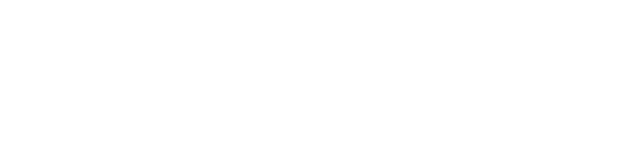
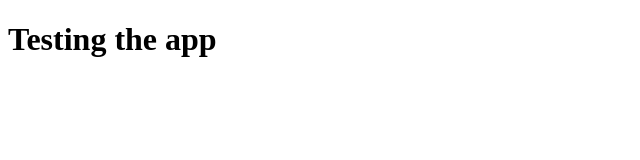
Before and after one commit to nandumalepu/javascript, a plain HTML site: page index.html in a window 1280 px wide. Shown: the whole page, without its empty margins (0-640 px from the left). Drawn offline with Linux system fonts and the light colour scheme.

Commit message:
update index.html

```diff
--- a/index.html
+++ b/index.html
@@ -7,6 +7,6 @@
     <title>Document</title>
 </head>
 <body>
-
+    <h1>Testing the app</h1>
 </body>
 </html>
```
